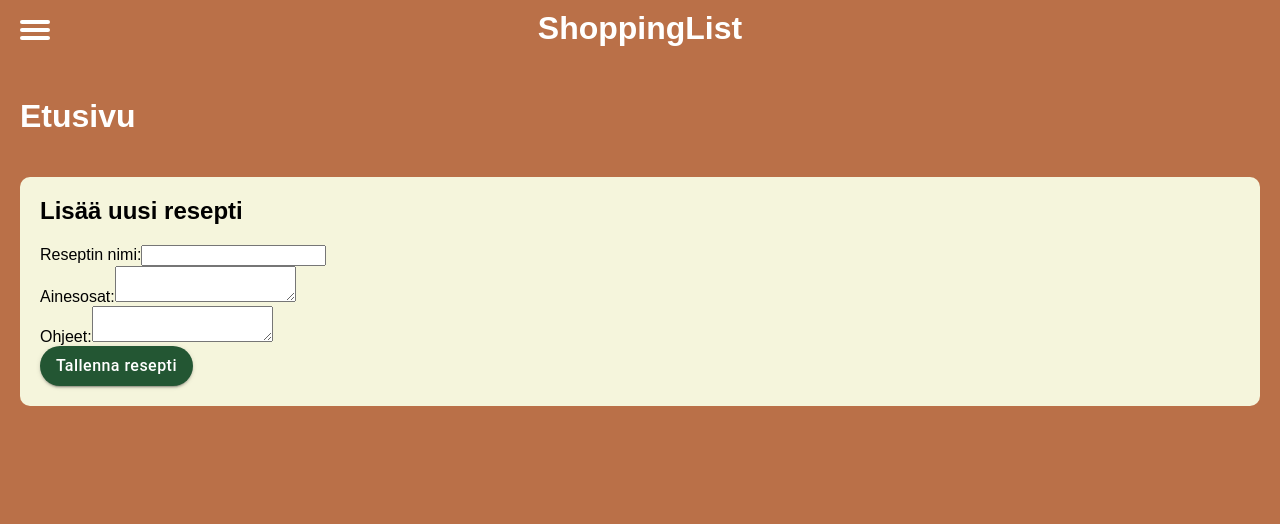
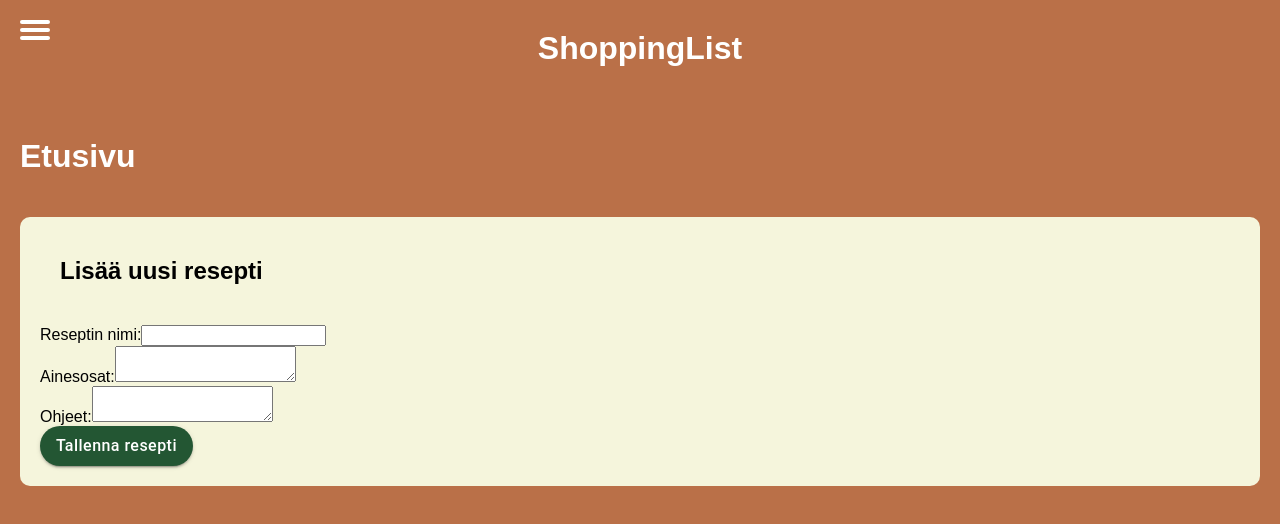
Before and after one commit to riikkaln/ShoppingList, a React (Create React App) app: page / in a window 1280 px wide. Shown: the top 524 px of the page. Built offline with nearby package versions, Linux system fonts and the light colour scheme.

Commit message:
Deleted styled components

```diff
--- a/src/index.css
+++ b/src/index.css
@@ -7,6 +7,11 @@ body {
 
 h1 {
   color: #FFFFFF;
+  padding: 20px;
+}
+
+h2 {
+  padding: 20px;
 }
 
 p {
--- a/src/pages/HomePage.jsx
+++ b/src/pages/HomePage.jsx
@@ -1,14 +1,10 @@
 import RecipeForm from '../components/RecipeForm';
 import styled from 'styled-components';
-
-const H1 = styled.h1`
-padding: 20px;
-`
 
 const HomePage = () => {
   return (
     <div>
-      <H1>Etusivu</H1>
+      <h1>Etusivu</h1>
       <RecipeForm />
     </div>
   );
--- a/src/pages/RecipesPage.jsx
+++ b/src/pages/RecipesPage.jsx
@@ -1,4 +1,5 @@
 import SavedRecipes from '../components/SavedRecipes';
+import styled from 'styled-components';
 
 const RecipesPage = () => {
   return (
```
